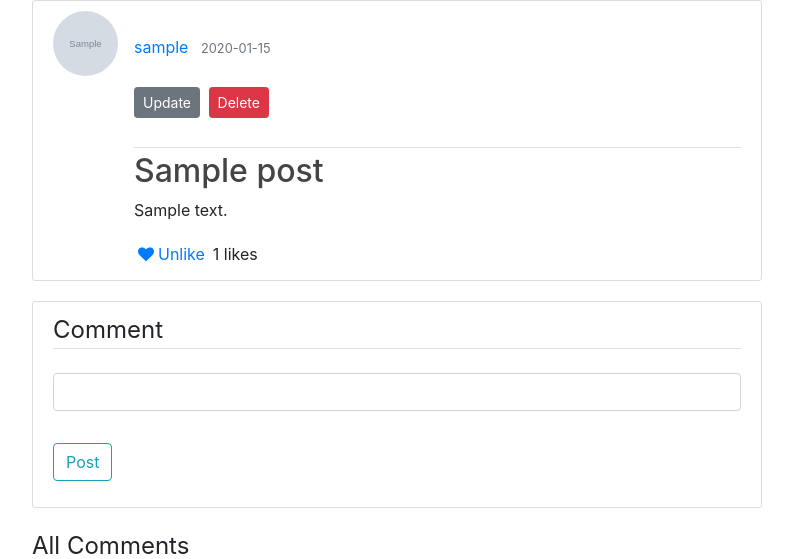
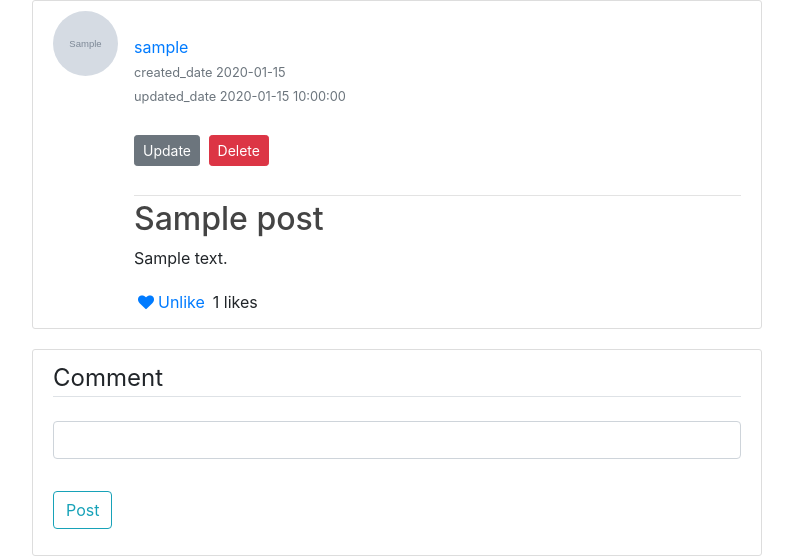
Before and after one commit to Kruti-Amrutiya/blog-app-flask, a Flask app: page /post/1 in a window 1280 px wide. Shown: the part 72-631 px from the top of the page, without its empty margins (53-846 px from the left). Run offline with Flask 2, Linux system fonts and the light colour scheme; a user stored in the database is signed in; tables that the repository leaves empty hold one stand-in row (values such as "Sample post"); grey boxes marked "Sample" are stand-in pictures; some libraries are stand-ins or nearby versions.

Commit message:
add updated_date functionality in post

```diff
--- a/flaskblog/models.py
+++ b/flaskblog/models.py
@@ -57,6 +57,7 @@ class Post(db.Model):
     user_id = db.Column(db.Integer, db.ForeignKey('user.id'), nullable=False)
     likes = db.relationship('PostLike', backref='post', lazy='dynamic')
     comments = db.relationship('Comment', backref='article', lazy=True)
+    updated_date = db.Column(db.DateTime, nullable=True)
 
     def __repr__(self):
         return f"Post('{self.title}', '{self.date_posted}')"
--- a/flaskblog/posts/routes.py
+++ b/flaskblog/posts/routes.py
@@ -4,6 +4,7 @@ from flask_login import current_user, login_required
 from flaskblog import db
 from flaskblog.models import Post, Comment
 from flaskblog.posts.forms import PostForm, AddCommentForm
+from datetime import datetime
 
 posts = Blueprint('posts', __name__)
 
@@ -48,6 +49,7 @@ def update_post(post_id):
     if form.validate_on_submit():
         post.title = form.title.data
         post.content = form.content.data
+        post.updated_date = datetime.utcnow()
         db.session.commit()
         flash('Your post has been updated!', 'success')
         return redirect(url_for('posts.post', post_id=post.id))
--- a/flaskblog/templates/home.html
+++ b/flaskblog/templates/home.html
@@ -5,8 +5,9 @@
 			    <img class="rounded-circle article-img" src="{{ url_for('static', filename='profile_pics/' + post.author.image_file) }}">
             <div class="media-body">
             <div class="article-metadata">
-                <a class="mr-2" href="{{ url_for('users.user_posts', username=post.author.username) }}">{{ post.author.username }}</a>
-                <small class="text-muted">{{ post.date_posted.strftime('%Y-%m-%d') }}</small>
+                <a class="mr-2" href="{{ url_for('users.user_posts', username=post.author.username) }}">{{ post.author.username }}</a><br>
+				<small class="text-muted">created_date {{ post.date_posted.strftime('%Y-%m-%d') }}</small><br>
+				<small class="text-muted">updated_date {{ post.updated_date }}</small>
             </div>
             <h2><a class="article-title" href="{{ url_for('posts.post', post_id=post.id) }}">{{ post.title }}</a></h2>
             <p class="article-content">{{ post.content | truncate(300) }}</p>
--- a/flaskblog/templates/post.html
+++ b/flaskblog/templates/post.html
@@ -4,8 +4,9 @@
     <img class="rounded-circle article-img" src="{{ url_for('static', filename='profile_pics/' + post.author.image_file) }}">
     <div class="media-body">
       <div class="article-metadata pt-4">
-        <a class="mr-2" href="{{ url_for('users.user_posts', username=post.author.username) }}">{{ post.author.username }}</a>
-        <small class="text-muted">{{ post.date_posted.strftime('%Y-%m-%d') }}</small>
+        <a class="mr-2" href="{{ url_for('users.user_posts', username=post.author.username) }}">{{ post.author.username }}</a><br>
+		<small class="text-muted">created_date {{ post.date_posted.strftime('%Y-%m-%d') }}</small><br>
+		<small class="text-muted">updated_date {{ post.updated_date }}</small>
         {% if post.author == current_user %}
           <div><br>
             <a class="btn btn-secondary btn-sm mt-1 mb-1" href="{{ url_for('posts.update_post', post_id=post.id) }}">Update</a>
@@ -50,6 +51,7 @@
       </div>
   </form>
   </div>
+  {% if post.comments %}
   <legend class="border-bottom mb-4">All Comments</legend>
   {% for comment in comments %}
   <article class="media content-section">
@@ -63,6 +65,9 @@
     </div>
   </article>
   {% endfor %}
+  {% else %}
+  <div class="border-top text-center font-weight-bold">No comments yet</div>
+  {% endif %}
   <!-- Modal -->
   <div class="modal fade" id="deleteModal" tabindex="-1" role="dialog" aria-labelledby="deleteModalLabel" aria-hidden="true">
     <div class="modal-dialog" role="document">
--- a/flaskblog/users/routes.py
+++ b/flaskblog/users/routes.py
@@ -73,6 +73,7 @@ def profile_details():
 
 
 @users.route("/user/<string:username>")
+@login_required
 def user_posts(username):
     page = request.args.get('page', 1, type=int)
     user = User.query.filter_by(username=username).first_or_404()
```
Also changed, not shown: migrations/versions/ed32d31fb9a9_.py (added, +28 -0 lines).
